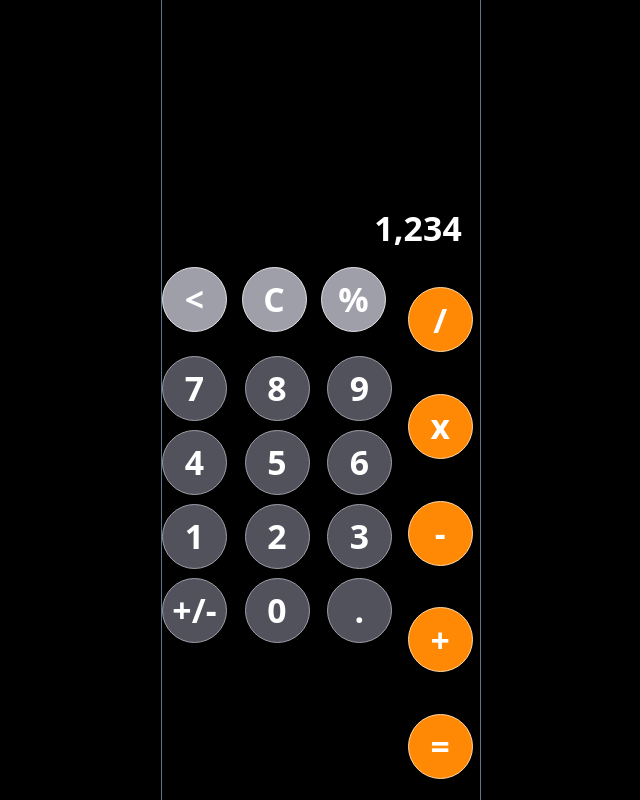
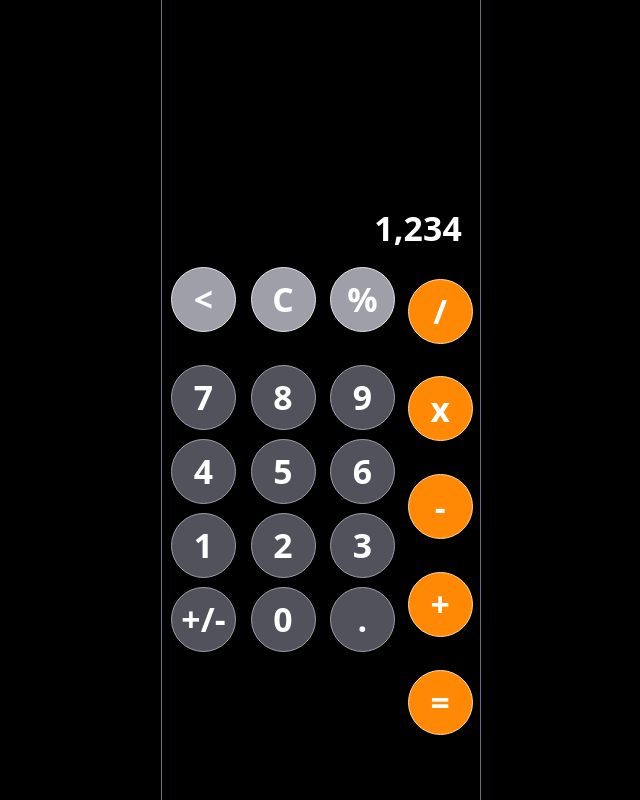
Before and after one commit to courtneytruong/Calculator, a React (Vite) app in the folder calculator-react-app/: page / in a window 1280 px wide. Shown: the whole page, without its empty margins (319-959 px from the left). Built offline with nearby package versions, Linux system fonts and the light colour scheme.

Commit message:
button spacing revisions. now better aligned.

```diff
--- a/calculator-react-app/src/components/BackspaceClearPercentButtons.jsx
+++ b/calculator-react-app/src/components/BackspaceClearPercentButtons.jsx
@@ -1,6 +1,6 @@
 function BackspaceClearPercentButtons({ BackspaceClearPercentButton }) {
   return (
-    <div className="flex h-1/3 w-full text-3xl font-bold text-white">
+    <div className="flex h-1/3 w-full text-3xl font-bold text-white pl-2">
       <button className="bg-zinc-400 border-1 border-zinc-200 hover:bg-zinc-500 items-center justify-center w-[65px] h-[65px] rounded-full">
         {BackspaceClearPercentButton}
       </button>
--- a/calculator-react-app/src/components/NumbersDecimalPointContainer.jsx
+++ b/calculator-react-app/src/components/NumbersDecimalPointContainer.jsx
@@ -18,7 +18,7 @@ const numbersDecimalPoint = [
 function NumbersDecimalPointContainer() {
   return (
     <div className="w-full h-1/6">
-      <div className="grid grid-cols-3 gap-2 justify-center w-full h-full">
+      <div className="grid grid-cols-3 gap-2 pl-2 pt-2 justify-center w-full h-full">
         {numbersDecimalPoint.map((number) => (
           <NumbersDecimalPointButtons
             key={number}
--- a/calculator-react-app/src/components/OperatorButton.jsx
+++ b/calculator-react-app/src/components/OperatorButton.jsx
@@ -1,6 +1,6 @@
 function OperatorButton({ operator }) {
   return (
-    <div className="flex justify-center items-center h-1/5 w-full text-3xl font-bold text-white">
+    <div className="flex justify-center items-center h-1/6 w-full text-3xl font-bold text-white">
       <button className="bg-orange-400 border-1 border-orange-200 hover:bg-orange-500 items-center justify-center w-[65px] h-[65px] rounded-full">
         {operator}
       </button>
--- a/calculator-react-app/src/components/OperatorButtonContainer.jsx
+++ b/calculator-react-app/src/components/OperatorButtonContainer.jsx
@@ -5,7 +5,7 @@ const operators = ["/", "x", "-", "+", "="];
 function OperatorButtonContainer() {
   return (
     <div className="flex w-1/4 h-full">
-      <div className="w-full h-full flex-col">
+      <div className="w-full h-full flex flex-col gap-2">
         {operators.map((operator) => (
           <OperatorButton key={operator} operator={operator}></OperatorButton>
         ))}
```
